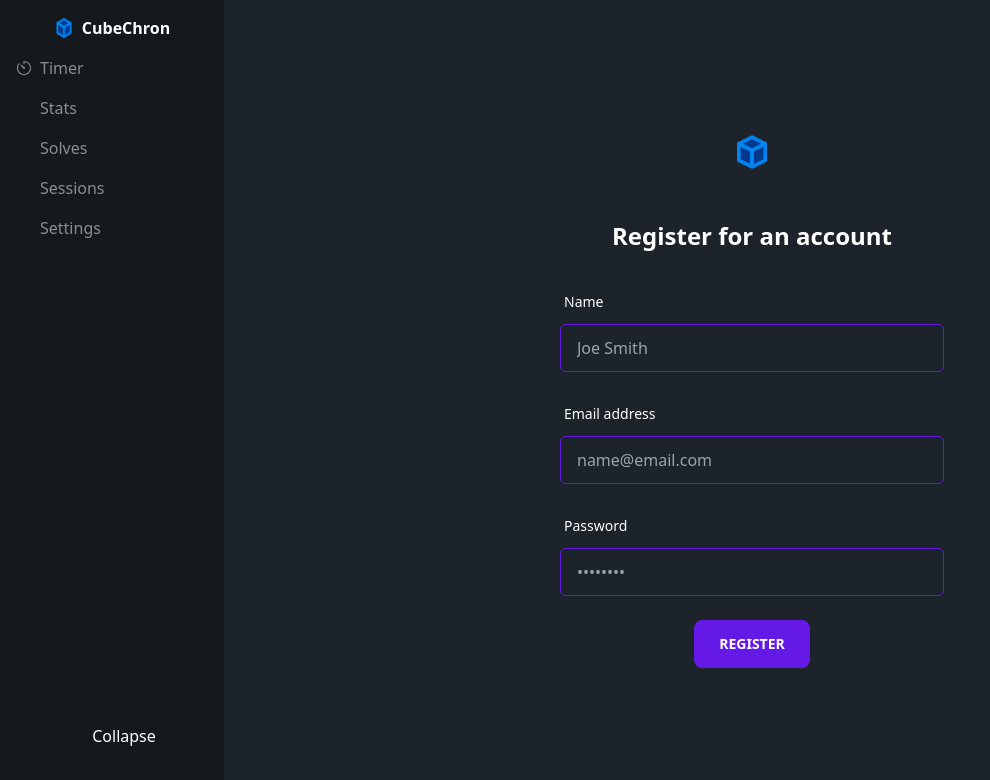
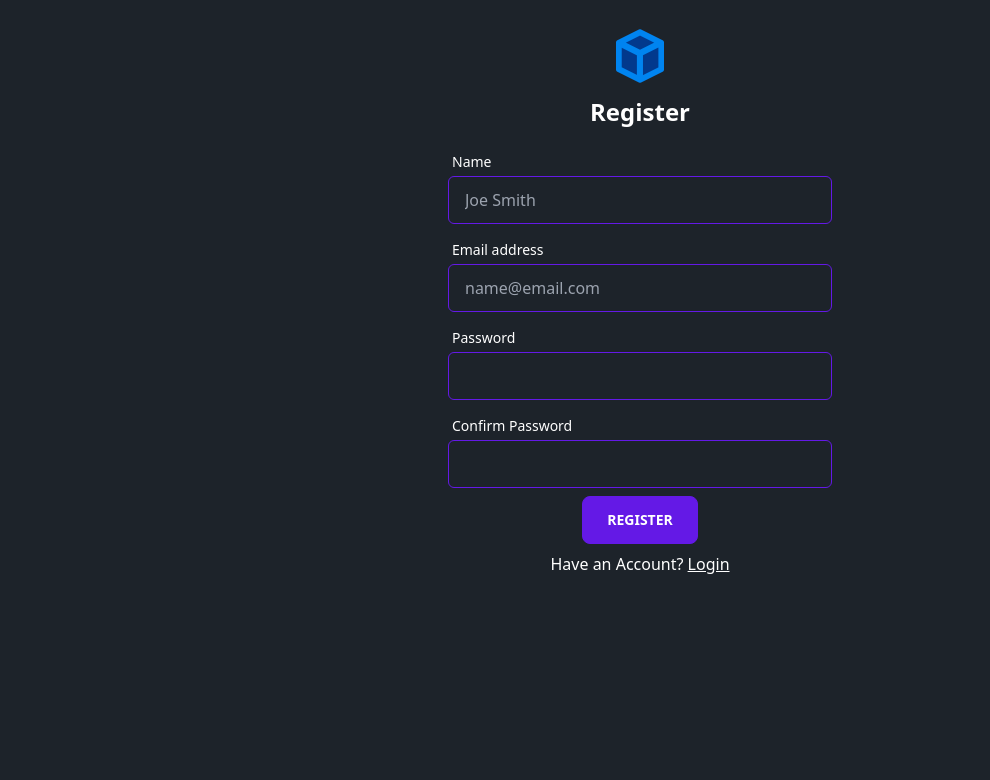
Before and after one commit to tonadr1022/CubeChron, a Next.js app: page /register in a window 1280 px wide. Shown: the top 780 px of the page, without its empty margins (0-990 px from the left). Built offline with nearby package versions, Linux system fonts and the light colour scheme; no server answers; some icons are missing.

Commit message:
login and register form ui

```diff
--- a/src/components/layout/Layout.tsx
+++ b/src/components/layout/Layout.tsx
@@ -3,8 +3,10 @@ import LeftSideBar from "./LeftSideBar";
 import TopNavBar from "./TopNavBar";
 import { Suspense } from "react";
 import Loading from "../common/Loading";
+import { useSession } from "next-auth/react";
 
 export default function Layout({ children }: { children: React.ReactNode }) {
+  const { status } = useSession();
   const { focusMode } = useAppSelector((state) => state.general);
   return (
     <>
@@ -19,7 +21,7 @@ export default function Layout({ children }: { children: React.ReactNode }) {
         <LeftSideBar />
       </div> */}
       <div className="flex">
-        {!focusMode && (
+        {!focusMode && status === "authenticated" && (
           <div className="hidden sm:flex">
             <LeftSideBar />
           </div>
--- a/src/pages/api/auth/[...nextauth].ts
+++ b/src/pages/api/auth/[...nextauth].ts
@@ -77,7 +77,7 @@ export const authOptions: NextAuthOptions = {
   secret: process.env.NEXTAUTH_SECRET,
   callbacks: {
     signIn: async ({ user }) => {
-      console.log("On Sign in Callback");
+      // console.log("On Sign in Callback");
       const cubeSession = await prisma.cubeSession.findFirst({
         where: {
           userId: user.id,
@@ -114,7 +114,7 @@ export const authOptions: NextAuthOptions = {
       return true;
     },
     session: ({ session, token }) => {
-      console.log("Session Callback", { session, token });
+      // console.log("Session Callback", { session, token });
       return {
         ...session,
         user: {
@@ -138,8 +138,8 @@ export const authOptions: NextAuthOptions = {
   pages: {
     signIn: "/login",
   },
-  // debug: process.env.NODE_ENV === "development",
-  debug: true,
+  debug: process.env.NODE_ENV === "development",
+  // debug: true,
 };
 
 export default NextAuth(authOptions);
--- a/src/pages/api/graphql.ts
+++ b/src/pages/api/graphql.ts
@@ -127,19 +127,27 @@ builder.queryType({
   fields: (t) => ({
     solves: t.prismaField({
       type: ["Solve"],
-      resolve: (query, _parent, _args, ctx) =>
-        prisma.solve.findMany({
+      resolve: async (query, _parent, _args, ctx) => {
+        console.log("ctx", ctx.id);
+        const solves = await prisma.solve.findMany({
           ...query,
-          where: { userId: ctx?.id },
-        }),
+          where: { userId: ctx.id },
+        });
+        console.log("solves69", solves);
+        return solves;
+      },
     }),
     cubeSessions: t.prismaField({
       type: ["CubeSession"],
-      resolve: (query, _parent, _args, ctx) =>
-        prisma.cubeSession.findMany({
+      resolve: async (query, _parent, _args, ctx) => {
+        const cubeSessions = await prisma.cubeSession.findMany({
           ...query,
           where: { userId: ctx?.id },
-        }),
+        });
+        console.log(ctx.id);
+        console.log(cubeSessions);
+        return cubeSessions;
+      },
     }),
     setting: t.prismaField({
       type: "Setting",
--- a/src/pages/api/register.ts
+++ b/src/pages/api/register.ts
@@ -20,7 +20,9 @@ export default async function handler(
       },
     });
     if (exist) {
-      return res.status(400).json({ message: "User already exists" });
+      return res
+        .status(400)
+        .json({ message: "User with email already exists" });
     }
     const hashedPassword = await bcrypt.hash(password, 10);
     const user = await prisma.user.create({
--- a/src/pages/index.tsx
+++ b/src/pages/index.tsx
@@ -1,38 +1,15 @@
-import Image from "next/image";
-import { Inter } from "next/font/google";
-// import { useEffect } from "react";
-// import { getSession, useSession } from "next-auth/react";
-import { useRouter } from "next/router";
-import { Session, getServerSession } from "next-auth";
-import gql from "graphql-tag";
-import { initializeApollo } from "@/lib/apollo-client";
-import { CubeSession, User } from "@prisma/client";
-import { authOptions } from "./api/auth/[...nextauth]";
-import { getSession, useSession } from "next-auth/react";
+import { useSession } from "next-auth/react";
 import { useEffect } from "react";
 import { GetServerSidePropsContext } from "next";
-import { useQuery } from "@apollo/client";
-import { graphql } from "@/__generated__";
-import {
-  CubeSessionsDocument,
-  SettingQueryDocument,
-  SettingQueryQuery,
-  SolvesQueryDocument,
-} from "@/__generated__/graphql";
+import { SettingQueryQuery } from "@/__generated__/graphql";
 import { useAppDispatch, useAppSelector } from "@/hooks/reduxHooks";
 import RightSideBar from "@/components/layout/RightSideBar";
 import { Scrambow } from "scrambow";
 import TimerScrambleContainer from "@/components/timer/TimerScrambleContainer";
-import dynamic from "next/dynamic";
 import OptionsBar from "@/components/optionsBar/OptionsBar";
-import CubeDisplay from "@/components/cubeDisplay/CubeDisplay";
 import Loading from "@/components/common/Loading";
-import SolveTable from "@/components/solves/SolveTable";
 import BottomBar from "@/components/layout/BottomBar";
-import { purgeStoredState } from "redux-persist";
-import { persistConfig } from "@/redux/store";
 import Head from "next/head";
-import ThemeSwitch from "@/components/ThemeSwitch";
 import { setIsAuth } from "@/redux/slices/userSlice";
 import Link from "next/link";
 // import { UserQuery } from "@/__generated__/graphql";
@@ -59,7 +36,7 @@ const Home = () => {
     return (
       <div className="flex justify-center">
         <div className="p-4 prose flex flex-col w-64 text-center items-center gap-4">
-          <h2>Please Login or Register</h2>
+          <h2>Please Login or Register to sync solves across devices</h2>
           <Link href={"/login"} className="btn btn-sm">
             Login
           </Link>
@@ -75,14 +52,11 @@ const Home = () => {
       <Head>
         <title>CubeChron</title>
       </Head>
-      {/* {status === "authenticated" ? ( */}
       <>
         <div className="flex h-full flex-col md:flex-row-reverse bg-base text-base">
           {!focusMode && <RightSideBar />}
           <div className="flex flex-col flex-1">
-            {/* Main content header */}
             <OptionsBar />
-            {/* Main content body (timer) */}
             <TimerScrambleContainer />
             {!focusMode && (
               <div className="md:hidden">
--- a/src/pages/login/index.tsx
+++ b/src/pages/login/index.tsx
@@ -5,6 +5,7 @@ import { toast } from "react-hot-toast";
 import { useRouter } from "next/navigation";
 import Image from "next/image";
 import ThemeSwitch from "@/components/ThemeSwitch";
+import Link from "next/link";
 
 export default function Login() {
   const session = useSession();
@@ -37,20 +38,20 @@ export default function Login() {
       <div className="flex min-h-full flex-1 flex-col justify-center px-6 py-12 lg:px-8">
         <div className="sm:mx-auto sm:w-full sm:max-w-sm">
           <Image
-            className="mx-auto h-10 w-auto"
+            className="mx-auto h-16  w-auto"
             src="/pwa-512x512.png"
             alt="CubeChron Logo"
-            width={300}
-            height={300}
+            width={30}
+            height={30}
           />
-          <h2 className="mt-10 text-center font-bold leading-9 tracking-tight  text-2xl">
-            Sign in to CubeChron
+          <h2 className="mt-2 text-center font-bold leading-9 tracking-tight  text-2xl">
+            Sign In
           </h2>
         </div>
         <div className="mt-10 sm:mx-auto sm:w-full sm:max-w-sm flex flex-col text-center">
-          <form className="form-control space-y-6" onSubmit={loginUser}>
+          <form className="form-control space-y-4" onSubmit={loginUser}>
             <div>
-              <label htmlFor="email" className="label text-sm text-start">
+              <label htmlFor="email" className="label text-sm text-start pb-0">
                 Email address
               </label>
               <div className="mt-1">
@@ -69,7 +70,9 @@ export default function Login() {
             </div>
 
             <div>
-              <label htmlFor="password" className="label text-sm text-start">
+              <label
+                htmlFor="password"
+                className="label text-sm text-start pb-0">
                 Password
               </label>
               <div className="mt-1">
@@ -93,6 +96,12 @@ export default function Login() {
                 Sign in
               </button>
             </div>
+            <div>
+              No account?{" "}
+              <Link className="link m-0" href={"/register"}>
+                Register
+              </Link>
+            </div>
           </form>
         </div>
       </div>
--- a/src/pages/register/index.tsx
+++ b/src/pages/register/index.tsx
@@ -1,9 +1,10 @@
 import { FormEvent, useState } from "react";
 import axios from "axios";
-import { toast } from "react-hot-toast";
+import { Toaster, toast } from "react-hot-toast";
 import Image from "next/image";
 import { useRouter } from "next/router";
 import ThemeSwitch from "@/components/ThemeSwitch";
+import Link from "next/link";
 
 export default function Register() {
   const router = useRouter();
@@ -11,33 +12,41 @@ export default function Register() {
     name: "",
     email: "",
     password: "",
+    passwordConfirm: "",
   });
 
   const registerUser = async (e: FormEvent<HTMLFormElement>) => {
     e.preventDefault();
+    if (data.password !== data.passwordConfirm) {
+      toast.error("Passwords do not match");
+      return;
+    }
     axios
       .post("/api/register", data)
       .then(() => router.push("/login"))
-      .catch((err) => console.log(err));
+      .catch((err) => toast.error(err.response.data.message));
   };
 
   return (
     <>
-      <div className="flex min-h-full flex-1 flex-col items-center justify-center px-6 py-12 lg:px-8">
+      <Toaster position="top-center" />
+      <div className="flex min-h-full flex-1 flex-col items-center  px-6 pt-6 lg:px-8">
         <div className="prose max-w-sm">
           <Image
-            className="mx-auto h-10 w-auto"
+            className="mx-auto h-16 w-auto m-0"
             src="/pwa-512x512.png"
             alt="CubeChron Logo"
-            width={300}
-            height={300}
+            width={30}
+            height={30}
           />
-          <h2>Register for an account</h2>
+          <h2 className="my-2">Register</h2>
         </div>
-        <div className="flex flex-col text-center mt-8 sm:mx-auto sm:w-full sm:max-w-sm">
-          <form className="space-y-6" onSubmit={registerUser}>
+        <div className="flex flex-col text-center mt-2 sm:mx-auto sm:w-full sm:max-w-sm">
+          <form className="space-y-2" onSubmit={registerUser}>
             <div>
-              <label htmlFor="name" className="label block text-sm text-start">
+              <label
+                htmlFor="name"
+                className="label block text-sm text-start pb-0">
                 Name
               </label>
               <div className="mt-1">
@@ -54,7 +63,9 @@ export default function Register() {
               </div>
             </div>
             <div>
-              <label htmlFor="email" className="label block text-sm text-start">
+              <label
+                htmlFor="email"
+                className="label block text-sm text-start pb-0">
                 Email address
               </label>
               <div className="mt-1">
@@ -67,12 +78,14 @@ export default function Register() {
                   onChange={(e) => setData({ ...data, email: e.target.value })}
                   required
                   placeholder="name@email.com"
-                  className="input input-bordered input-primary block w-full rounded-md "
+                  className="input input-bordered input-primary block w-full rounded-md"
                 />
               </div>
             </div>
             <div>
-              <label htmlFor="password" className="label text-sm text-start">
+              <label
+                htmlFor="password"
+                className="label text-sm text-start pb-0">
                 Password
               </label>
               <div className="mt-1">
@@ -82,10 +95,30 @@ export default function Register() {
                   type="password"
                   autoComplete="current-password"
                   required
-                  placeholder="&bull;&bull;&bull;&bull;&bull;&bull;&bull;&bull;"
                   value={data.password}
                   onChange={(e) =>
                     setData({ ...data, password: e.target.value })
+                  }
+                  className="input input-bordered input-primary w-full rounded-md"
+                />
+              </div>
+            </div>
+            <div>
+              <label
+                htmlFor="passwordConfirm"
+                className="label text-sm text-start pb-0">
+                Confirm Password
+              </label>
+              <div className="mt-1">
+                <input
+                  id="passwordConfirm"
+                  name="password"
+                  type="password"
+                  autoComplete="current-password"
+                  required
+                  value={data.passwordConfirm}
+                  onChange={(e) =>
+                    setData({ ...data, passwordConfirm: e.target.value })
                   }
                   className="input input-bordered input-primary w-full rounded-md"
                 />
@@ -97,6 +130,12 @@ export default function Register() {
                 Register
               </button>
             </div>
+            <div>
+              Have an Account?{" "}
+              <Link className="link" href={"/login"}>
+                Login
+              </Link>
+            </div>
           </form>
         </div>
       </div>
--- a/src/pages/settings/index.tsx
+++ b/src/pages/settings/index.tsx
@@ -1,15 +1,21 @@
 import ThemeSwitch from "@/components/ThemeSwitch";
 import { signOut, useSession } from "next-auth/react";
+import { useRouter } from "next/router";
 import React, { useState } from "react";
 
 const SettingsPage = () => {
   const { data: session } = useSession();
+  const router = useRouter();
+  const handleLogout = () => {
+    signOut({ redirect: false });
+    router.push("/login");
+  };
 
   return (
     <div className="flex flex-col">
       <h1>SettingsPage</h1>
       <ThemeSwitch />
-      <button className="btn" onClick={() => signOut()}>
+      <button className="btn" onClick={handleLogout}>
         Logout
       </button>
       <div>{session?.user?.name}</div>
--- a/src/styles/globals.css
+++ b/src/styles/globals.css
@@ -20,3 +20,12 @@ scramble-display {
   overflow: hidden;
   @apply bg-base-100;
 }
+
+/* html {
+  overscroll-behavior: none;
+  overscroll-behavior-y: none;
+} */
+
+body {
+  overflow: hidden;
+}
```
